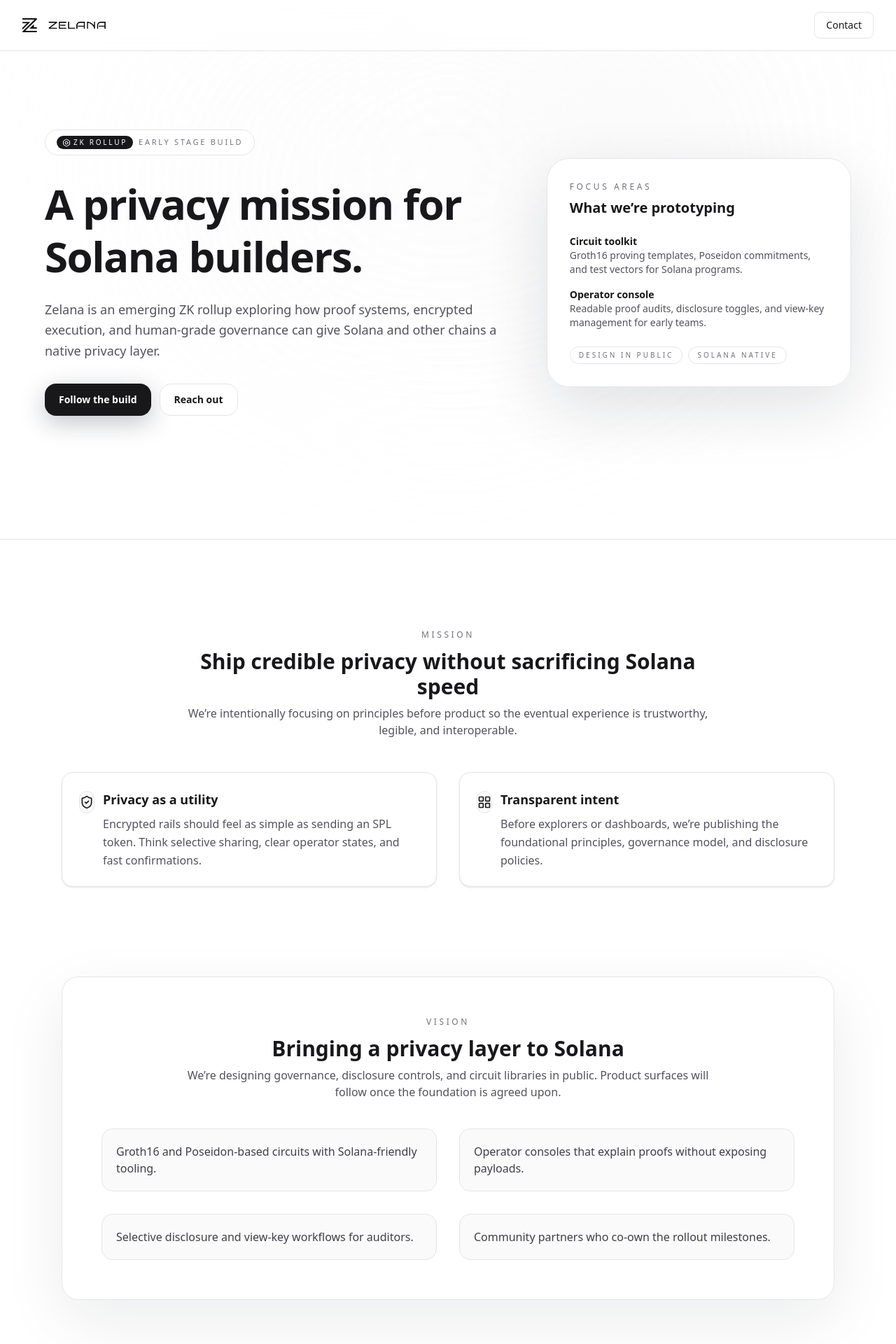
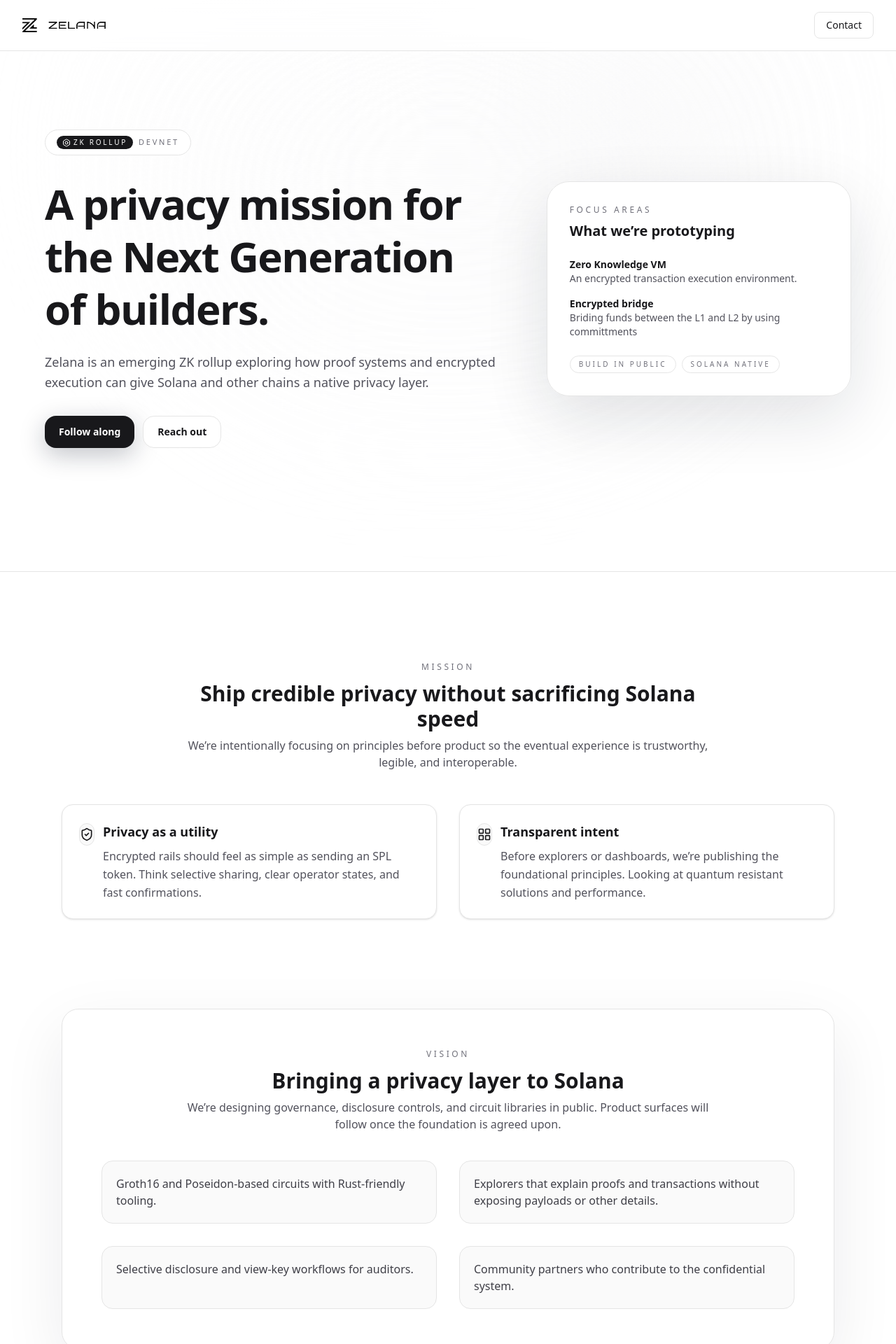
Before and after one commit to Zelana-Labs/zelana-website, a Next.js app: page / in a window 1280 px wide. Shown: the top 1920 px of the page at 70% size. Built offline with nearby package versions, Linux system fonts and the light colour scheme.

Commit message:
Update some content in the frontpage

```diff
--- a/components/landing/Hero.tsx
+++ b/components/landing/Hero.tsx
@@ -25,20 +25,20 @@
               <Bolt className="h-3 w-3" />
               zk rollup
             </span>
-            early stage build
+            devnet
           </motion.div>
 
           <motion.div initial={{ opacity: 0, y: 16 }} animate={{ opacity: 1, y: 0 }} transition={{ delay: 0.05, duration: 0.5 }} className="space-y-6">
             <h1 className="text-4xl sm:text-5xl lg:text-6xl font-semibold tracking-tight leading-tight text-zinc-900">
-              A privacy mission for Solana builders.
+              A privacy mission for the Next Generation of builders.
             </h1>
             <p className="text-lg text-zinc-600 leading-relaxed max-w-2xl">
-              Zelana is an emerging ZK rollup exploring how proof systems, encrypted execution, and human-grade governance can give Solana and other chains a native privacy layer.
+              Zelana is an emerging ZK rollup exploring how proof systems and encrypted execution can give Solana and other chains a native privacy layer.
             </p>
           </motion.div>
 
           <motion.div initial={{ opacity: 0, y: 20 }} animate={{ opacity: 1, y: 0 }} transition={{ delay: 0.1, duration: 0.4 }} className="flex flex-wrap gap-3">
-            <PrimaryButton href="/app">Follow the build</PrimaryButton>
+            <PrimaryButton href="https://x.com/zelanalabs">Follow along</PrimaryButton>
             <GhostButton href="mailto:hello@zelana.xyz">Reach out</GhostButton>
           </motion.div>
 
--- a/components/landing/HeroPanel.tsx
+++ b/components/landing/HeroPanel.tsx
@@ -16,16 +16,16 @@
       </div>
       <div className="space-y-4 text-sm text-zinc-600">
         <div>
-          <p className="font-semibold text-zinc-900">Circuit toolkit</p>
-          <p>Groth16 proving templates, Poseidon commitments, and test vectors for Solana programs.</p>
+          <p className="font-semibold text-zinc-900">Zero Knowledge VM</p>
+          <p>An encrypted transaction execution environment.</p>
         </div>
         <div>
-          <p className="font-semibold text-zinc-900">Operator console</p>
-          <p>Readable proof audits, disclosure toggles, and view-key management for early teams.</p>
+          <p className="font-semibold text-zinc-900">Encrypted bridge</p>
+          <p>Briding funds between the L1 and L2 by using committments</p>
         </div>
       </div>
       <div className="flex flex-wrap gap-2 text-[10px] uppercase tracking-[0.3em] text-zinc-500">
-        <span className="inline-flex items-center gap-1 rounded-full border border-zinc-200 px-3 py-1">design in public</span>
+        <span className="inline-flex items-center gap-1 rounded-full border border-zinc-200 px-3 py-1">build in public</span>
         <span className="inline-flex items-center gap-1 rounded-full border border-zinc-200 px-3 py-1">solana native</span>
       </div>
     </motion.div>
--- a/components/landing/Mission.tsx
+++ b/components/landing/Mission.tsx
@@ -23,7 +23,7 @@
         <Card
           icon={<LayoutGrid className="h-5 w-5 text-zinc-900" />}
           title="Transparent intent"
-          body="Before explorers or dashboards, we’re publishing the foundational principles, governance model, and disclosure policies."
+          body="Before explorers or dashboards, we’re publishing the foundational principles. Looking at quantum resistant solutions and performance."
         />
       </div>
     </section>
--- a/components/landing/Vision.tsx
+++ b/components/landing/Vision.tsx
@@ -4,10 +4,10 @@
 import { motion } from "framer-motion";
 
 const bullets = [
-  "Groth16 and Poseidon-based circuits with Solana-friendly tooling.",
-  "Operator consoles that explain proofs without exposing payloads.",
+  "Groth16 and Poseidon-based circuits with Rust-friendly tooling.",
+  "Explorers that explain proofs and transactions without exposing payloads or other details.",
   "Selective disclosure and view-key workflows for auditors.",
-  "Community partners who co-own the rollout milestones.",
+  "Community partners who contribute to the confidential system.",
 ];
 
 export default function Vision() {
```
